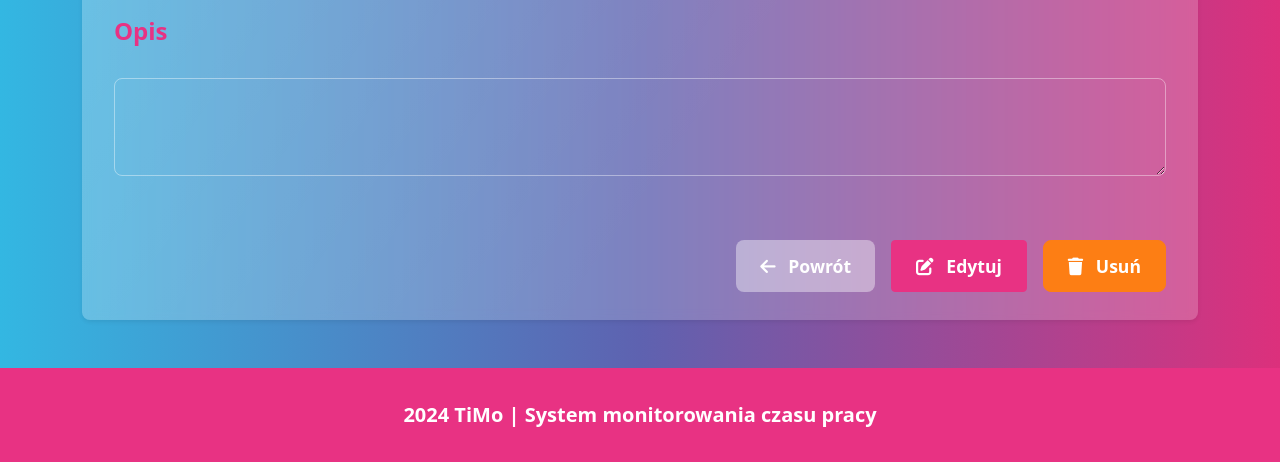
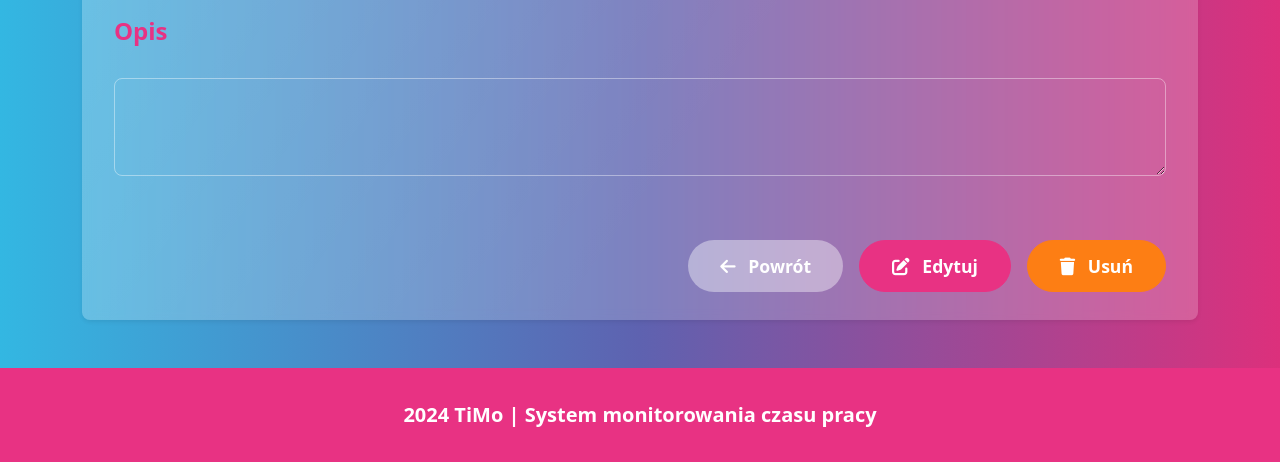
Before and after one commit to zeusjoan/django-timo, a Django app: template templates/main/order_detail.html in a window 1280 px wide. Shown: the part 1151-1613 px from the top of the page. Run offline with Django 4.2, Linux system fonts and the light colour scheme; the template is opened without the code that fills it, so the values that code supplies are empty; some libraries are stand-ins or nearby versions.

Commit message:
Ujednolicenie stylu przycisku 'Pobierz' w szczegółach zamówienia

```diff
--- a/templates/main/order_detail.html
+++ b/templates/main/order_detail.html
@@ -118,7 +118,7 @@
                                 <div class="form-group">
                                     <div class="input-group">
                                         <input type="text" class="form-control" value="{{ order.attachment.name }}" readonly style="max-width: calc(100% - 5rem);">
-                                        <a href="{{ order.attachment.url }}" class="btn btn-primary px-3" download>
+                                        <a href="{{ order.attachment.url }}" class="btn btn-primary rounded-pill px-3" style="border-radius: 0.25rem;" download>
                                             <i class="fas fa-download fa-fw"></i>
                                             <span class="ms-1">Pobierz</span>
                                         </a>
@@ -144,30 +144,30 @@
                     <div class="text-end mt-4">
                         <div class="btn-toolbar justify-content-end">
                             <div class="btn-group me-2">
-                                <button type="button" class="btn btn-secondary" onclick="history.back()">
+                                <button type="button" class="btn btn-secondary rounded-pill px-3" onclick="history.back()">
                                     <i class="fas fa-arrow-left me-1"></i> Powrót
                                 </button>
                             </div>
                             <div class="btn-group me-2">
-                                <a href="{% url 'order_edit' order.id %}" class="btn btn-primary">
+                                <a href="{% url 'order_edit' order.id %}" class="btn btn-primary rounded-pill px-3">
                                     <i class="fas fa-edit me-1"></i> Edytuj
                                 </a>
                             </div>
                             {% if order.status == 'active' %}
                             <div class="btn-group me-2">
-                                <a href="{% url 'order_complete' order.id %}" class="btn btn-success">
+                                <a href="{% url 'order_complete' order.id %}" class="btn btn-success rounded-pill px-3">
                                     <i class="fas fa-check me-1"></i> Zakończ
                                 </a>
                             </div>
                             {% elif order.status == 'archived' %}
                             <div class="btn-group me-2">
-                                <a href="{% url 'order_reactivate' order.id %}" class="btn btn-warning">
+                                <a href="{% url 'order_reactivate' order.id %}" class="btn btn-warning rounded-pill px-3">
                                     <i class="fas fa-redo me-1"></i> Aktywuj ponownie
                                 </a>
                             </div>
                             {% endif %}
                             <div class="btn-group">
-                                <a href="{% url 'order_delete' order.id %}" class="btn btn-danger" onclick="return confirm('Czy na pewno chcesz usunąć to zamówienie?')">
+                                <a href="{% url 'order_delete' order.id %}" class="btn btn-danger rounded-pill px-3" onclick="return confirm('Czy na pewno chcesz usunąć to zamówienie?')">
                                     <i class="fas fa-trash me-1"></i> Usuń
                                 </a>
                             </div>
```
